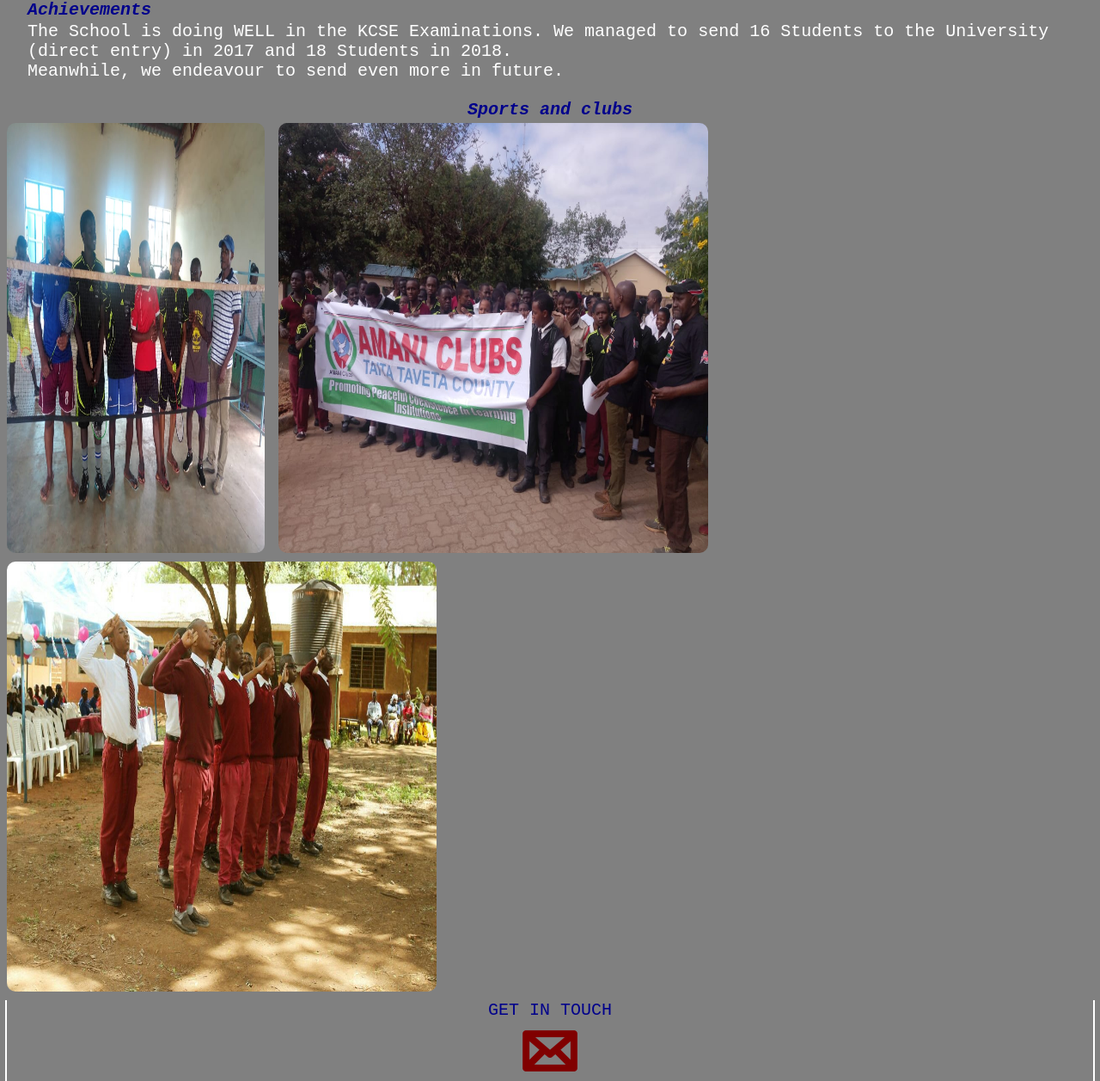
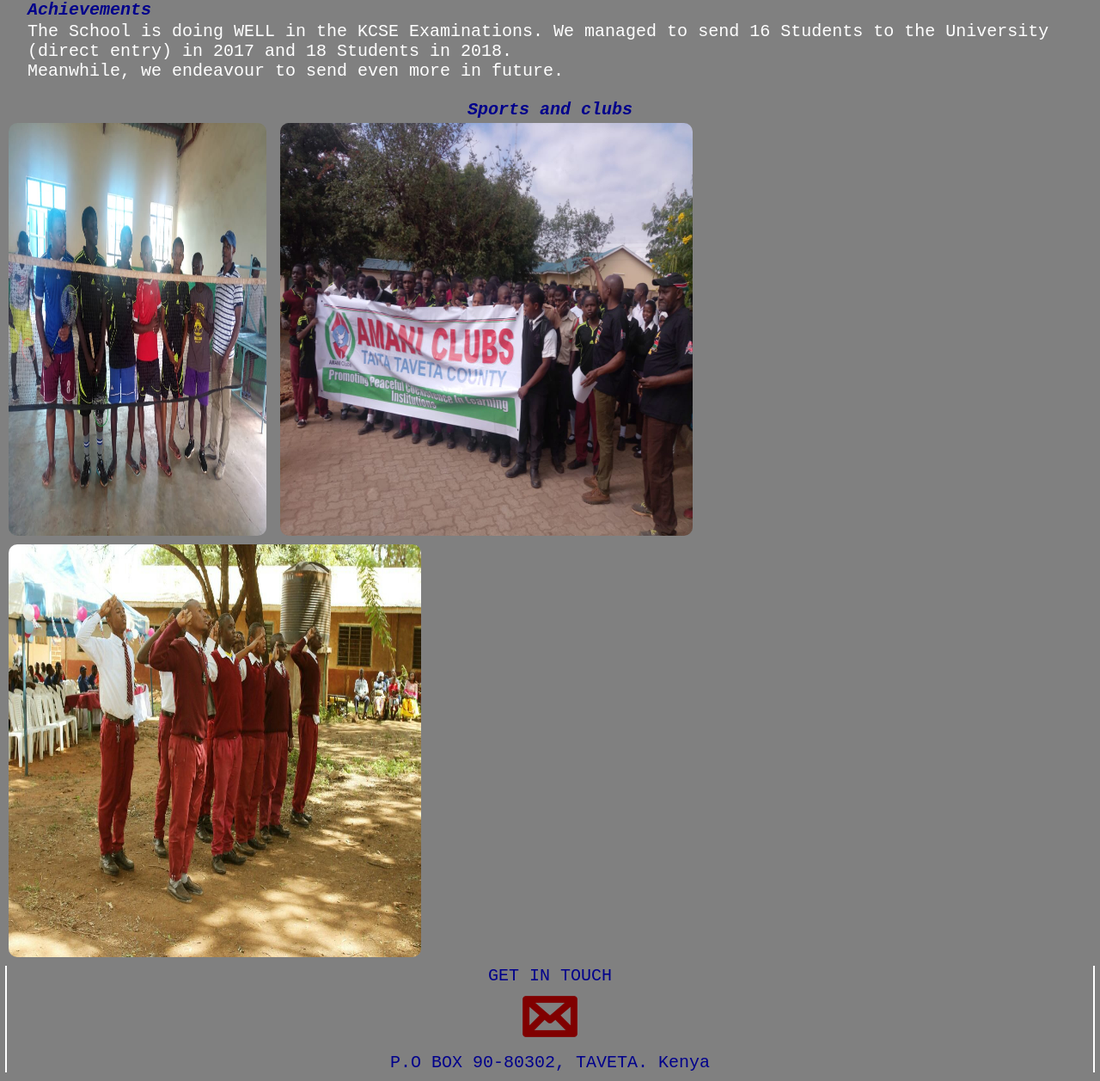
Before and after one commit to ngumokenneth/Timbila-Boys-High-school, a plain HTML site: page index.html in a window 1280 px wide. Shown: the part 2174-3431 px from the top of the page at 86% size. Drawn offline with Linux system fonts and the light colour scheme.

Commit message:
changes to the images

```diff
--- a/index.html
+++ b/index.html
@@ -86,12 +86,12 @@
         </div>
 
 
-
-        <h5 style="text-align: center; color: darkblue; font-style: italic;"  >Sports and clubs </h5>
-        <img src="images/BADMINTON TEAM.jpg" alt="" height="500" width="300" style="border-radius: 10px;">
-        <img src="images/IMG-20190720-WA0021.jpg" alt="" height="500" width="500" style="border-radius: 10px;">
-        <img src="images/IMG-20190910-WA0011.jpg" alt="" height="500" width="500" style="border-radius: 10px;">
-
+        <div class="sports">
+            <h5 style="text-align: center; color: darkblue; font-style: italic;"  >Sports and clubs </h5>
+            <img src="images/BADMINTON TEAM.jpg" alt="" height="480" width="300" style="border-radius: 10px;">
+            <img src="images/IMG-20190720-WA0021.jpg" alt="" height="480" width="480" style="border-radius: 10px;">
+            <img src="images/IMG-20190910-WA0011.jpg" alt="" height="480" width="480" style="border-radius: 10px;">
+        </div>
 
 
     </section>
--- a/style.css
+++ b/style.css
@@ -80,3 +80,7 @@
   color: white;
   text-align: center;
 }
+
+.sports img {
+  display: inline;
+}
```
